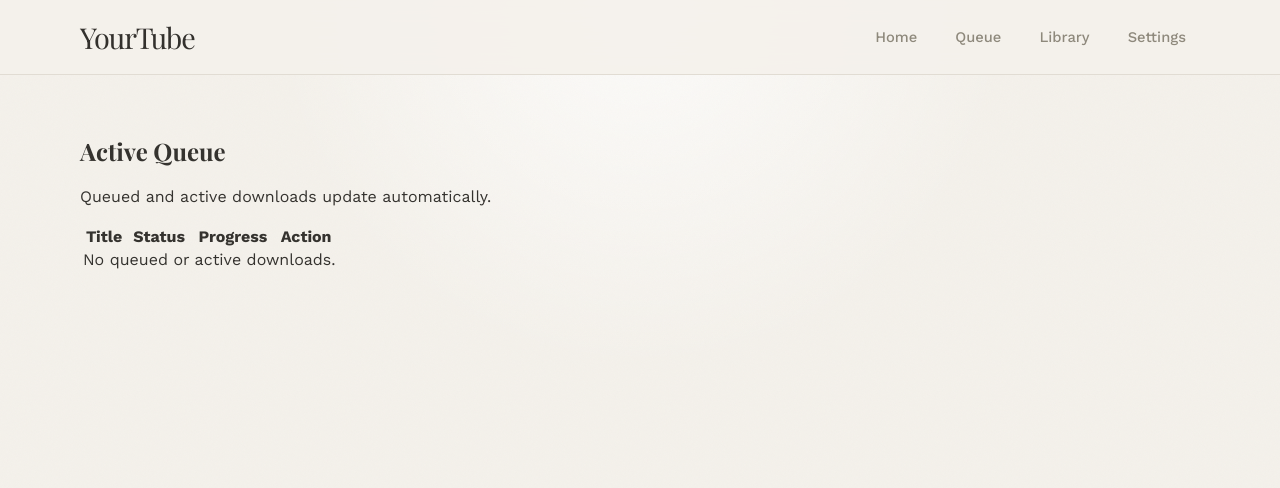
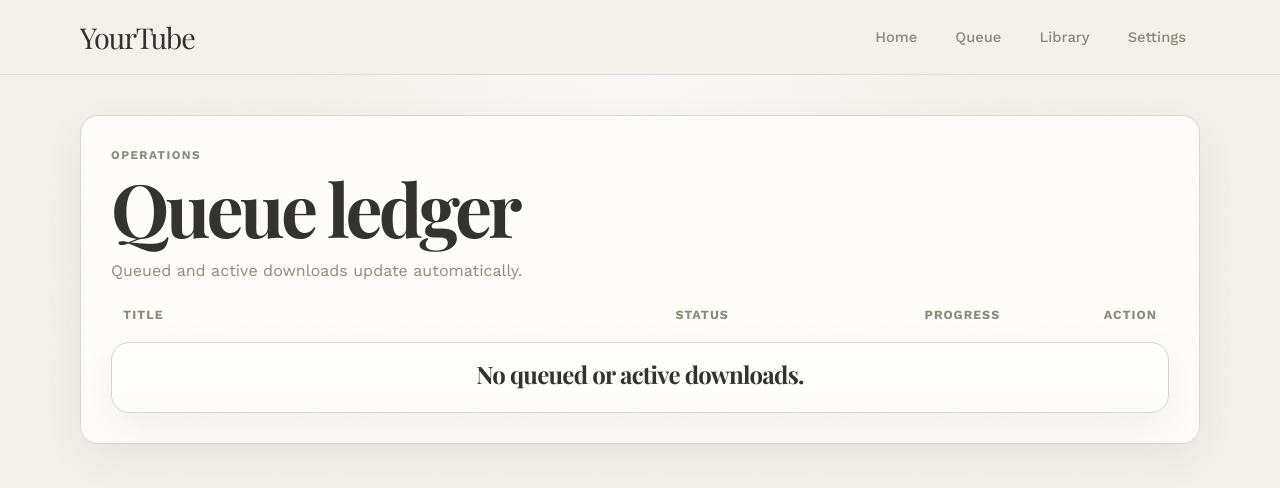
Before and after one commit to lanhhoang/yourtube, a FastAPI app: page /queue in a window 1280 px wide. Shown: the top 488 px of the page. Run offline with FastAPI, Linux system fonts and the light colour scheme; data that the repository does not hold is empty.

Commit message:
feat: redesign queue and library views

```diff
--- a/app/templates/pages/queue.html
+++ b/app/templates/pages/queue.html
@@ -1,17 +1,25 @@
 {% extends "index.html" %}
 {% block title %}YourTube | Queue{% endblock %}
 {% block content %}
-<section>
-  <h1>Active Queue</h1>
-  <p>Queued and active downloads update automatically.</p>
+<section class="page-panel">
+  <div class="panel-heading">
+    <p class="eyebrow">Operations</p>
+    <h1>Queue ledger</h1>
+    <p>Queued and active downloads update automatically.</p>
+  </div>
   <div id="queue-status"></div>
-  <table class="data-table">
-    <thead>
-      <tr><th>Title</th><th>Status</th><th>Progress</th><th>Action</th></tr>
-    </thead>
-    <tbody id="queue-rows" hx-get="/queue/rows" hx-trigger="load, every 2s" hx-swap="innerHTML">
+  <div class="queue-ledger">
+    <div class="ledger-head">
+      <span>Title</span><span>Status</span><span>Progress</span><span>Action</span>
+    </div>
+    <div
+      id="queue-rows"
+      hx-get="/queue/rows"
+      hx-trigger="load, every 2s"
+      hx-swap="innerHTML"
+    >
       {% include "partials/queue_rows.html" %}
-    </tbody>
-  </table>
+    </div>
+  </div>
 </section>
 {% endblock %}
--- a/app/templates/partials/queue_rows.html
+++ b/app/templates/partials/queue_rows.html
@@ -1,21 +1,25 @@
 {% for row in rows %}
-<tr data-job-id="{{ row.id }}">
-  <td>{{ row.title or row.url }}</td>
-  <td>{{ row.status }}</td>
-  <td>{{ "%.1f"|format(row.progress) }}%</td>
-  <td>
+<article class="queue-entry" data-job-id="{{ row.id }}">
+  <div class="queue-entry-main">
+    <h2>{{ row.title or row.url }}</h2>
+    <p class="queue-entry-status">{{ row.status }}</p>
+  </div>
+  <div class="queue-entry-progress">{{ "%.1f"|format(row.progress) }}%</div>
+  <div class="queue-entry-action">
     {% if row.status in ("queued", "active") %}
     <button
       type="button"
       hx-post="/queue/cancel/{{ row.id }}"
       hx-target="#queue-rows"
       hx-swap="innerHTML"
-    >Cancel</button>
+    >
+      Cancel
+    </button>
     {% endif %}
-  </td>
-</tr>
+  </div>
+</article>
 {% else %}
-<tr>
-  <td colspan="4">No queued or active downloads.</td>
-</tr>
+<article class="empty-state">
+  <h2>No queued or active downloads.</h2>
+</article>
 {% endfor %}
```
Also changed, not shown: app/templates/pages/library.html (+16 -11 lines), app/templates/partials/library_rows.html (+14 -10 lines), tests/integration/test_pages.py (+15 -2 lines), tests/integration/test_partials.py (+25 -3 lines).
